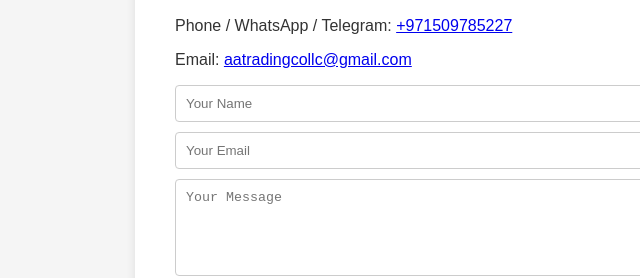
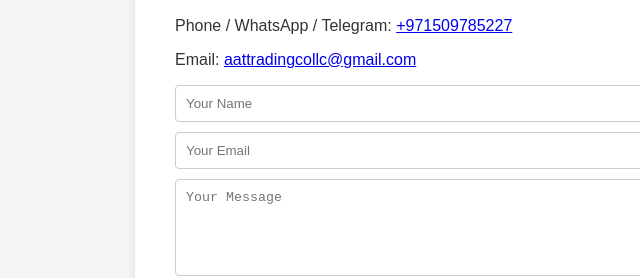
Before and after one commit to i1dxb/aatt-site, a plain HTML site: page index.html in a window 1280 px wide. Shown: the part 1908-2186 px from the top of the page, 65-705 px from the left. Drawn offline with Linux system fonts and the light colour scheme.

Commit message:
Add files via upload

```diff
--- a/index.html
+++ b/index.html
@@ -41,8 +41,8 @@
   <section id="contact">
     <h2>Contact Us</h2>
     <p>Phone / WhatsApp / Telegram: <a href="tel:+971509785227">+971509785227</a></p>
-    <p>Email: <a href="mailto:aatradingcollc@gmail.com">aatradingcollc@gmail.com</a></p>
-    <form action="mailto:aatradingcollc@gmail.com" method="post" enctype="text/plain">
+    <p>Email: <a href="mailto:aattradingcollc@gmail.com">aattradingcollc@gmail.com</a></p>
+    <form action="mailto:aattradingcollc@gmail.com" method="post" enctype="text/plain">
       <input type="text" name="name" placeholder="Your Name" required />
       <input type="email" name="email" placeholder="Your Email" required />
       <textarea name="message" placeholder="Your Message" rows="5" required></textarea>
```
